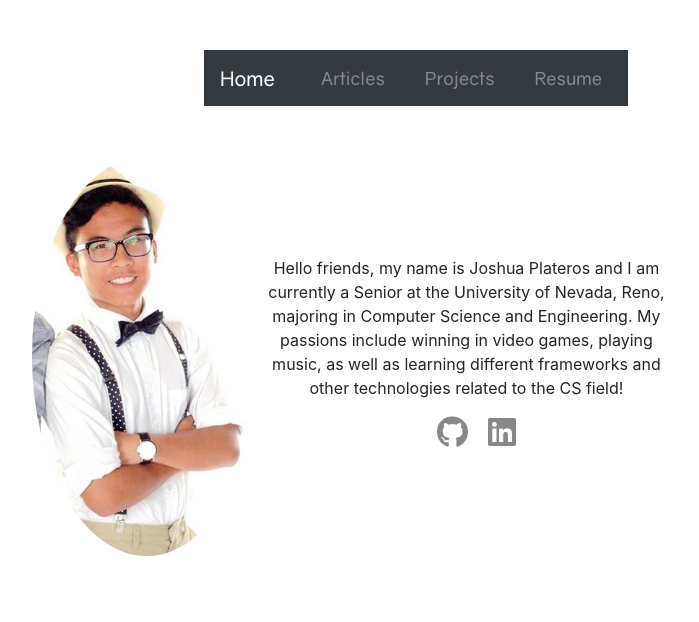
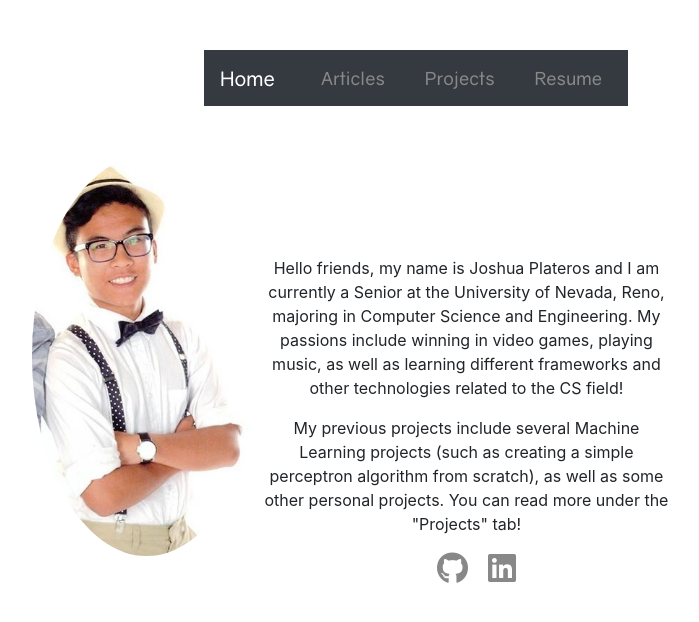
Before and after one commit to joshplateros/joshplateros.github.io, a React (Create React App) app: page / in a window 1280 px wide. Shown: the top 622 px of the page, without its empty margins (224-923 px from the left). Built offline with nearby package versions, Linux system fonts and the light colour scheme.

Commit message:
Update resume and about

```diff
--- a/src/About.js
+++ b/src/About.js
@@ -20,6 +20,7 @@ function About(props) {
 				<Image id="profilePhoto" src={picture} height="400" roundedCircle/>
 				<div className="mainPara">
 					<p> Hello friends, my name is Joshua Plateros and I am currently a Senior at the University of Nevada, Reno, majoring in Computer Science and Engineering. My passions include winning in video games, playing music, as well as learning different frameworks and other technologies related to the CS field! </p>
+					<p> My previous projects include several Machine Learning projects (such as creating a simple perceptron algorithm from scratch), as well as some other personal projects. You can read more under the "Projects" tab! </p>
 					<ul class="socialMedia">
 						<li><a href="https://github.com/joshplateros"> <i class="fab fa-github fa-2x"></i></a></li>
 						<li><a href="https://www.linkedin.com/in/joshua-plateros-18b76b194/"><i class="fab fa-linkedin fa-2x"></i></a></li>
```
Also changed, not shown: 2 other files (tests, documents, lock files or other folders).
